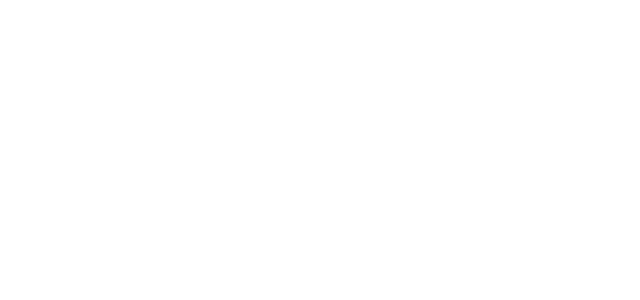
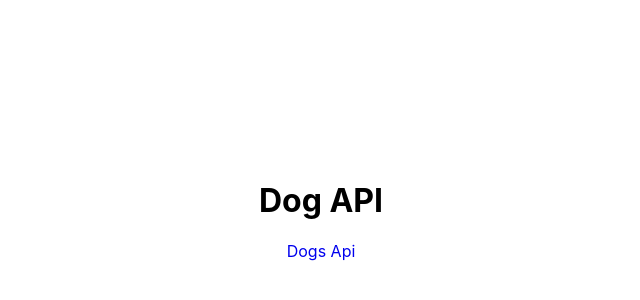
Before and after one commit to AbedinTelaku/React-Project, a React (Create React App) app: page / in a window 1280 px wide. Before the commit this address had no page. Shown: the part 190-490 px from the top of the page, without its empty margins (319-959 px from the left). Built offline with nearby package versions, Linux system fonts and the light colour scheme.

Commit message:
Change style

```diff
--- a/src/App.js
+++ b/src/App.js
@@ -1,12 +1,14 @@
 import React from 'react'
 import { BrowserRouter, Routes, Route } from "react-router-dom";
-import DogCeoPage from "./Pages/DogCeoPage"
+import Home from './components/Home';
+import DogCeoPage from "./Pages/DogCeoPage";
+
 
 const App = () => {
   return (
     <BrowserRouter>
     <Routes>
-    {/* <Route path="/" element={<Home />} /> */}
+    <Route path="/" element={<Home/>} />
     <Route path="/dogs" element={<DogCeoPage />} />
     </Routes>
     </BrowserRouter>
--- a/src/components/DogCeoContent.jsx
+++ b/src/components/DogCeoContent.jsx
@@ -1,5 +1,6 @@
 import React, { useState, useEffect } from 'react';
 import axios from "axios";
+import "./style.css"
 
 const DogCeoContent = () => {
   const [data, setData] = useState();
@@ -49,7 +50,7 @@ const DogCeoContent = () => {
 
   return (
     <div>
-      <h3>Dog Ceo breeds list</h3>
+      <h3>Dog list</h3>
       <div className="d-flex">
         <ul>
           {
@@ -73,8 +74,8 @@ const DogCeoContent = () => {
             ))
           }
         </ul>
-        <div>
-          <img style={{ height: '500px', width: '100%', objectFit: 'cover', display: 'flex' }} src={urlImg} alt='Test' />
+        <div className='dog-img'>
+          <img src={urlImg} alt='Test' />
         </div>
       </div>
     </div>
--- /dev/null
+++ b/src/components/Home.jsx
@@ -0,0 +1,15 @@
+import React from 'react';
+import './style.css';
+
+const Home = () => {
+  return (
+    <div className='home-container'>
+      <div className='home'>
+        <h1>Dog API</h1>
+        <a href="/dogs">Dogs Api</a>
+      </div>
+    </div>
+  );
+}
+
+export default Home;
--- /dev/null
+++ b/src/components/style.css
@@ -0,0 +1,21 @@
+.dog-img {
+    background-color: black;
+    position: absolute;
+    top: 0;
+    right: 0;
+  }
+
+  .home-container {
+    display: flex;
+    align-items: center;
+    justify-content: center;
+    height: 100vh;
+  }
+
+  .home {
+    text-align: center;
+  }
+
+  a {
+    text-decoration: none;
+  }
```
